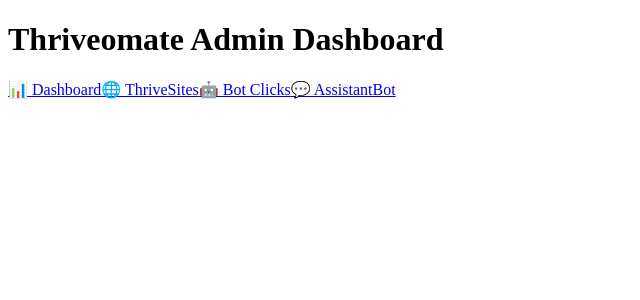
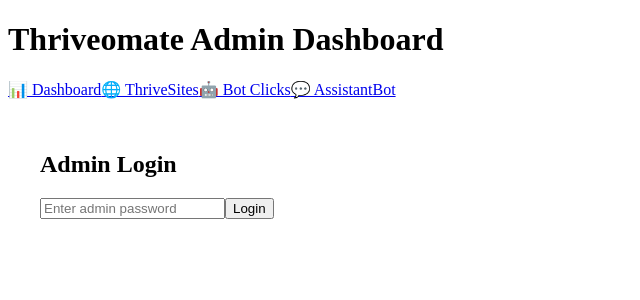
Before and after one commit to GlobalBlockInc/AIOS-frontend, a Next.js app: page /admin in a window 1280 px wide. Before the commit this address had no page. Shown: the top 300 px of the page, without its empty margins (0-640 px from the left). Built offline with nearby package versions, Linux system fonts and the light colour scheme.

Commit message:
Update page.jsx

```diff
--- a/app/admin/page.jsx
+++ b/app/admin/page.jsx
@@ -1,48 +1,37 @@
-'use client';
+'use client'
+import { useState } from 'react'
 
-import { useEffect, useState } from 'react';
-import { useRouter } from 'next/navigation';
+export default function AdminHome() {
+  const [input, setInput] = useState('')
+  const [authorized, setAuthorized] = useState(false)
 
-export default function AdminPage() {
-  const [authorized, setAuthorized] = useState(false);
-  const router = useRouter();
+  const handleLogin = () => {
+    if (input === process.env.NEXT_PUBLIC_ADMIN_PASSWORD) {
+      setAuthorized(true)
+    } else {
+      alert('Unauthorized Access')
+    }
+  }
 
-  useEffect(() => {
-    const secret = localStorage.getItem('admin-secret');
-
-    if (!secret) {
-      alert('Unauthorized access – redirecting');
-      router.push('/');
-      return;
-    }
-
-    // Optional: Test the auth with a real API call
-    fetch('/api/protected', {
-      headers: {
-        'x-admin-secret': secret,
-      },
-    })
-      .then(res => {
-        if (res.ok) {
-          setAuthorized(true);
-        } else {
-          alert('Unauthorized access – redirecting');
-          router.push('/');
-        }
-      });
-  }, []);
-
-  if (!authorized) return null;
+  if (!authorized) {
+    return (
+      <div style={{ padding: '2rem' }}>
+        <h2>Admin Login</h2>
+        <input
+          type="password"
+          placeholder="Enter admin password"
+          value={input}
+          onChange={(e) => setInput(e.target.value)}
+        />
+        <button onClick={handleLogin}>Login</button>
+      </div>
+    )
+  }
 
   return (
-    <div className="p-8">
-      <h1 className="text-3xl font-bold mb-4">Thriveomate Admin Dashboard</h1>
-      <ul className="list-disc pl-6">
-        <li>Live ThriveSites deployed</li>
-        <li>Bot rentals tracked</li>
-        <li>Referral earnings tracked</li>
-        <li>AssistantBot support enabled</li>
-      </ul>
+    <div style={{ padding: '2rem' }}>
+      <h1>Welcome to Admin Panel</h1>
+      {/* Link or show subcomponents here */}
     </div>
-  );
+  )
 }
```
